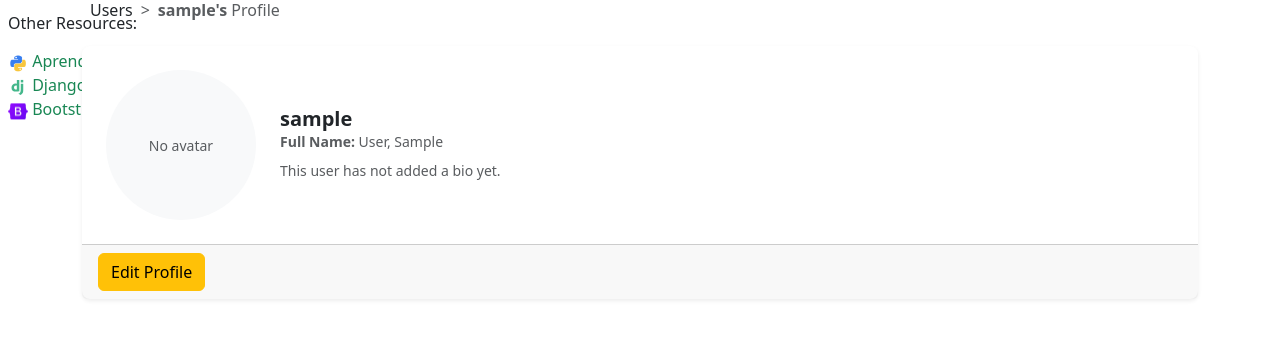
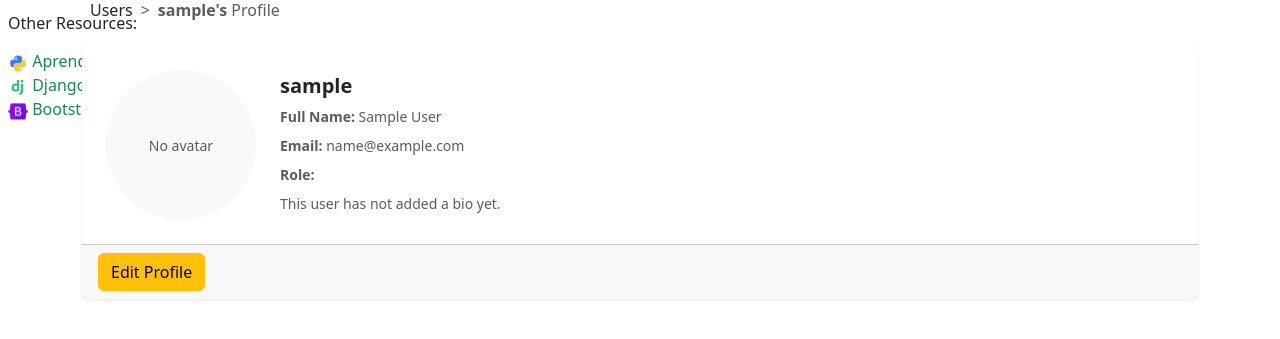
Before and after one commit to SamuP14/lumino, a Django app: a page that uses users/templates/users/profile_detail.html in a window 1280 px wide. Shown: the part 72-411 px from the top of the page. Run offline with Django 5.2, Linux system fonts and the light colour scheme; the visitor is signed in with stand-in values (Sample User, id 1); data comes from the database, SQL or seed files in the repository; some libraries are stand-ins or nearby versions.

Commit message:
cambios menores

```diff
--- a/users/models.py
+++ b/users/models.py
@@ -32,5 +32,11 @@ class Profile(models.Model):
         else:
             return False
 
+    def get_role(self):
+        if self.role == 'S':
+            return 'Student'
+        else:
+            return 'Teacher'
+
     def __str__(self):
         return f'User: {self.user}, Role: {self.role}'
--- a/users/templates/users/profile_detail.html
+++ b/users/templates/users/profile_detail.html
@@ -23,8 +23,14 @@
             {% endif %}
             <div class="flex-grow-1">
                 <h5 class="m-0 text-dark" style="font-size: 20px; font-weight: 600;">{{ user.username }}</h5>
+                <p class="mt-2 mb-2 text-muted" style="font-size: 14px;">
+                    <strong>Full Name:</strong> {{ user.first_name }} {{ user.last_name }}
+                </p>
                 <p class="mb-2 text-muted" style="font-size: 14px;">
-                    <strong>Full Name:</strong> {{ user.last_name }}, {{ user.first_name }}
+                    <strong>Email:</strong> {{ user.email }}
+                </p>
+                <p class="mb-2 text-muted" style="font-size: 14px;">
+                    <strong>Role:</strong> {{ user.profile.get_role }}
                 </p>
                 <p class="mb-0 text-muted text-justify" style="font-size: 14px; line-height: 1.6; text-align: justify !important;">
                     {{ user.profile.bio|default:"This user has not added a bio yet." }}
```
